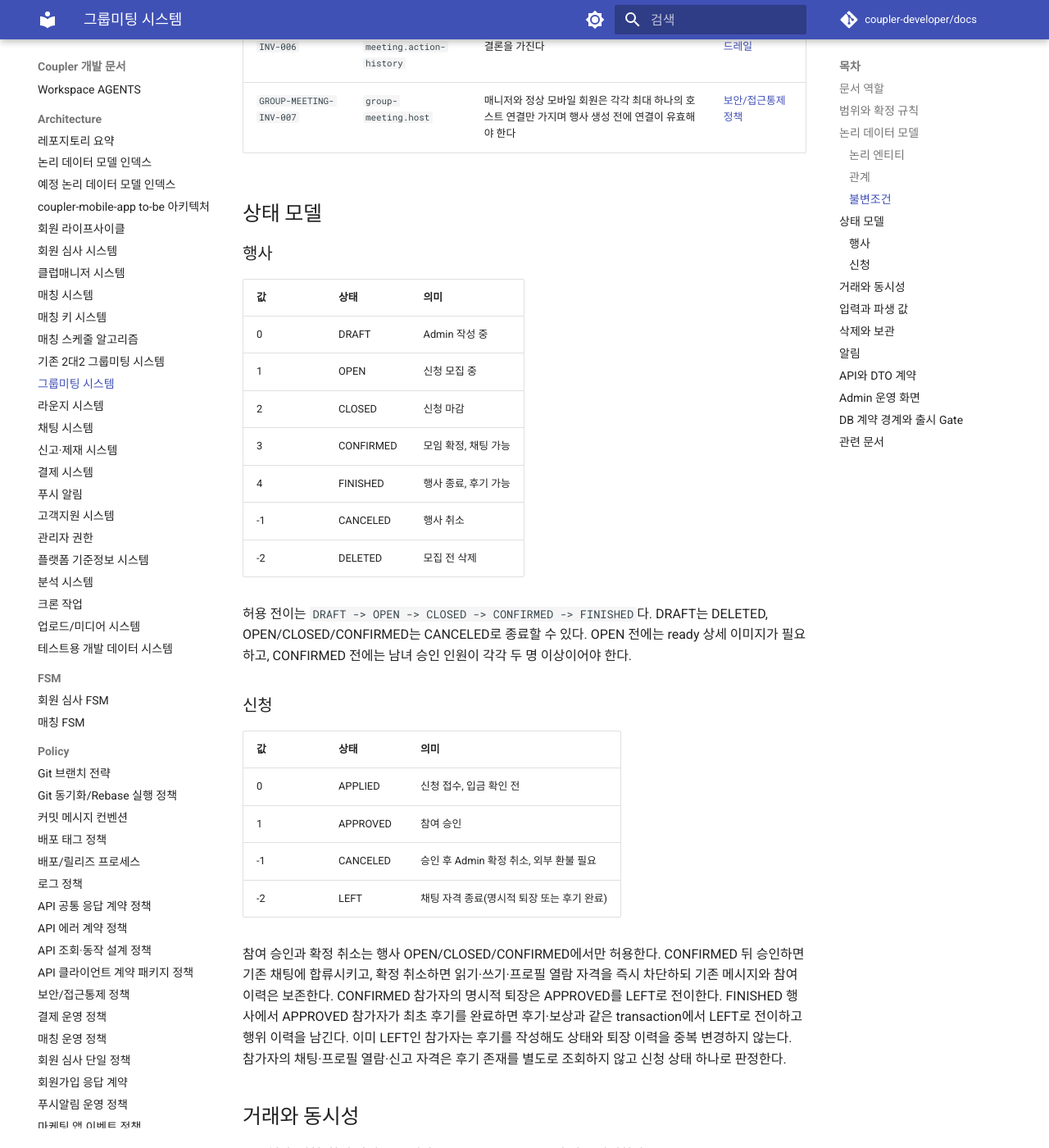
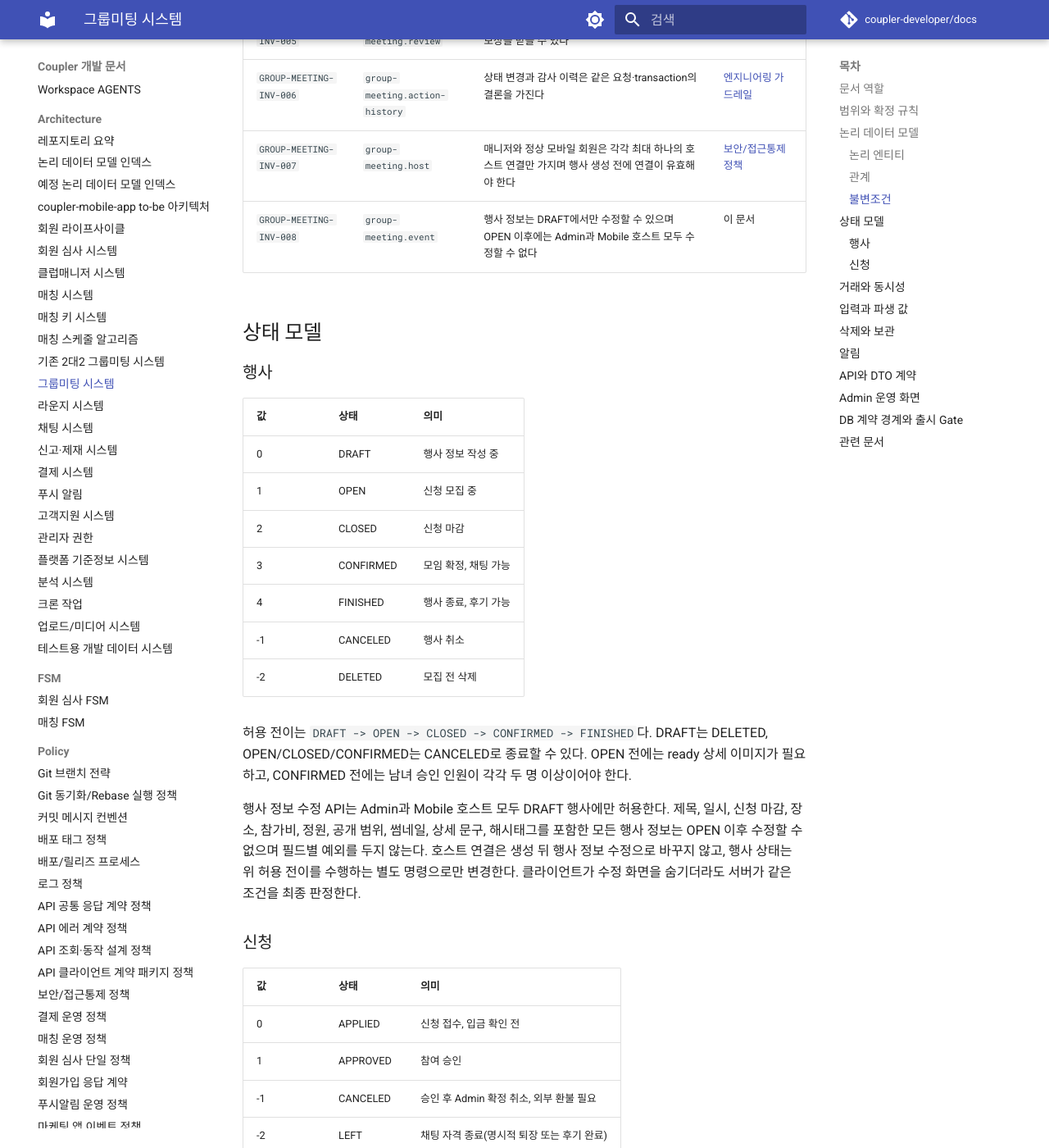
Before and after one commit to coupler-developer/docs, an MkDocs documentation site: the page built from content/architecture/group-meeting-system.md, in a window 1280 px wide and 1400 px high, scrolled down 4385 px. Shown: the whole window at 82% size. Built offline with MkDocs 1.6.1 and Material for MkDocs 9.7.7, drawn with Linux system fonts in a browser that asks for light colours; comment, search, counter and statistics services are not loaded; some of the changed text lies outside the part shown.

Commit message:
docs: 그룹미팅 행사 수정의 DRAFT 규칙 명시
Reason:
- Admin과 Mobile의 행사 수정 가능 상태를 하나의 정책으로 고정할 필요가 있습니다.

Changes:
- 행사 정보는 DRAFT에서만 수정 가능하다는 invariant를 추가했습니다.
- OPEN 이후 전 필드 불변과 별도 상태 전이 원칙을 명시했습니다.

How:
- 그룹미팅 상태 모델과 API 책임 경계에 서버 최종 판정 기준을 반영했습니다.

Tests:
- yarn validate:docs

```diff
--- a/content/architecture/group-meeting-system.md
+++ b/content/architecture/group-meeting-system.md
@@ -19,6 +19,8 @@
 - 출시 Gate: 소비자 PR 병합, 대상 환경 migration ledger·schema·runtime smoke, FCM·scheduler smoke
 - 제외: 현장 체크인, 좌석/회전 라운드, 호감 선택, 전역 회원 패널티, 외부 결제/정산
 - 호스트는 참가 정원에서 제외한다.
+- 행사 정보는 DRAFT에서만 수정할 수 있다. OPEN 이후에는 Admin과 Mobile 호스트 모두 행사 정보를 수정할 수
+  없으며, 상태 변경은 별도 전이 명령으로만 수행한다.
 - 남녀 정원은 각각 최소 2명이고 합계는 최대 20명이다. 반대 성별 최소값에서 파생되는 성별별 최대는
   18명이며 `10+10`, `18+2`, `7+5`를 허용하고 `11+10`은 거절한다.
 - 모임 확정은 남녀 승인 인원이 각각 2명 이상이면 가능하며 설정 정원 전체 충원을 요구하지 않는다.
@@ -82,6 +84,7 @@
 | `GROUP-MEETING-INV-005` | `group-meeting.review` | 종료 행사에 유효하게 참여한 회원만 최초 후기와 보상을 받을 수 있다 | [결제 운영 정책](../policy/payment-ops-policy.md) |
 | `GROUP-MEETING-INV-006` | `group-meeting.action-history` | 상태 변경과 감사 이력은 같은 요청·transaction의 결론을 가진다 | [엔지니어링 가드레일](../policy/engineering-guardrails.md) |
 | `GROUP-MEETING-INV-007` | `group-meeting.host` | 매니저와 정상 모바일 회원은 각각 최대 하나의 호스트 연결만 가지며 행사 생성 전에 연결이 유효해야 한다 | [보안/접근통제 정책](../policy/security-access-control-policy.md) |
+| `GROUP-MEETING-INV-008` | `group-meeting.event` | 행사 정보는 DRAFT에서만 수정할 수 있으며 OPEN 이후에는 Admin과 Mobile 호스트 모두 수정할 수 없다 | 이 문서 |
 
 ## 상태 모델
 
@@ -89,7 +92,7 @@
 
 | 값 | 상태 | 의미 |
 | --- | --- | --- |
-| 0 | DRAFT | Admin 작성 중 |
+| 0 | DRAFT | 행사 정보 작성 중 |
 | 1 | OPEN | 신청 모집 중 |
 | 2 | CLOSED | 신청 마감 |
 | 3 | CONFIRMED | 모임 확정, 채팅 가능 |
@@ -100,6 +103,11 @@
 허용 전이는 `DRAFT -> OPEN -> CLOSED -> CONFIRMED -> FINISHED`다. DRAFT는 DELETED, OPEN/CLOSED/CONFIRMED는
 CANCELED로 종료할 수 있다. OPEN 전에는 ready 상세 이미지가 필요하고, CONFIRMED 전에는 남녀 승인 인원이
 각각 두 명 이상이어야 한다.
+
+행사 정보 수정 API는 Admin과 Mobile 호스트 모두 DRAFT 행사에만 허용한다. 제목, 일시, 신청 마감, 장소,
+참가비, 정원, 공개 범위, 썸네일, 상세 문구, 해시태그를 포함한 모든 행사 정보는 OPEN 이후 수정할 수 없으며
+필드별 예외를 두지 않는다. 호스트 연결은 생성 뒤 행사 정보 수정으로 바꾸지 않고, 행사 상태는 위 허용 전이를
+수행하는 별도 명령으로만 변경한다. 클라이언트가 수정 화면을 숨기더라도 서버가 같은 조건을 최종 판정한다.
 
 ### 신청
 
```
